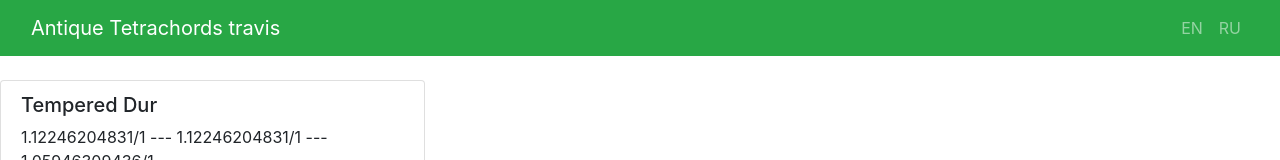
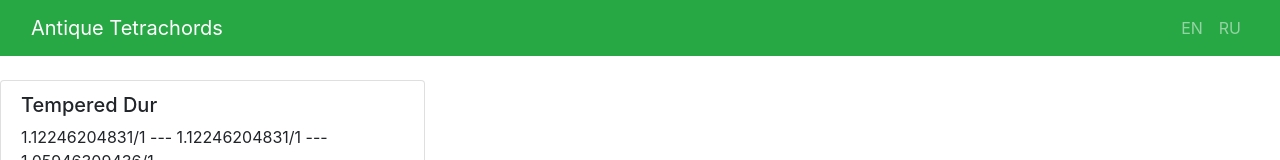
Before and after one commit to ivanov-slk/antique-tetrachords, an Angular app: page / in a window 1280 px wide. Shown: the top 160 px of the page. Built offline with nearby package versions, Linux system fonts and the light colour scheme; what angular-plotly.js would draw is missing.

Commit message:
travis works

```diff
--- a/src/app/shared/translate.service.ts
+++ b/src/app/shared/translate.service.ts
@@ -42,7 +42,7 @@ export class TranslateService {
 }
 
 const en = {
-  title: "Antique Tetrachords travis",
+  title: "Antique Tetrachords",
   temperedDur: "Tempered Dur",
   temperedMoll: "Tempered Moll",
   architesEnharmonic: "Archites - Enharmonic",
@@ -67,7 +67,7 @@ const en = {
 };
 
 const ru = {
-  title: "Античные тетрахорды travis",
+  title: "Античные тетрахорды",
   temperedDur: "Темперированный - мажор",
   temperedMoll: "Темперированный - минор",
   architesEnharmonic: "Архит - энгармонический",
```
